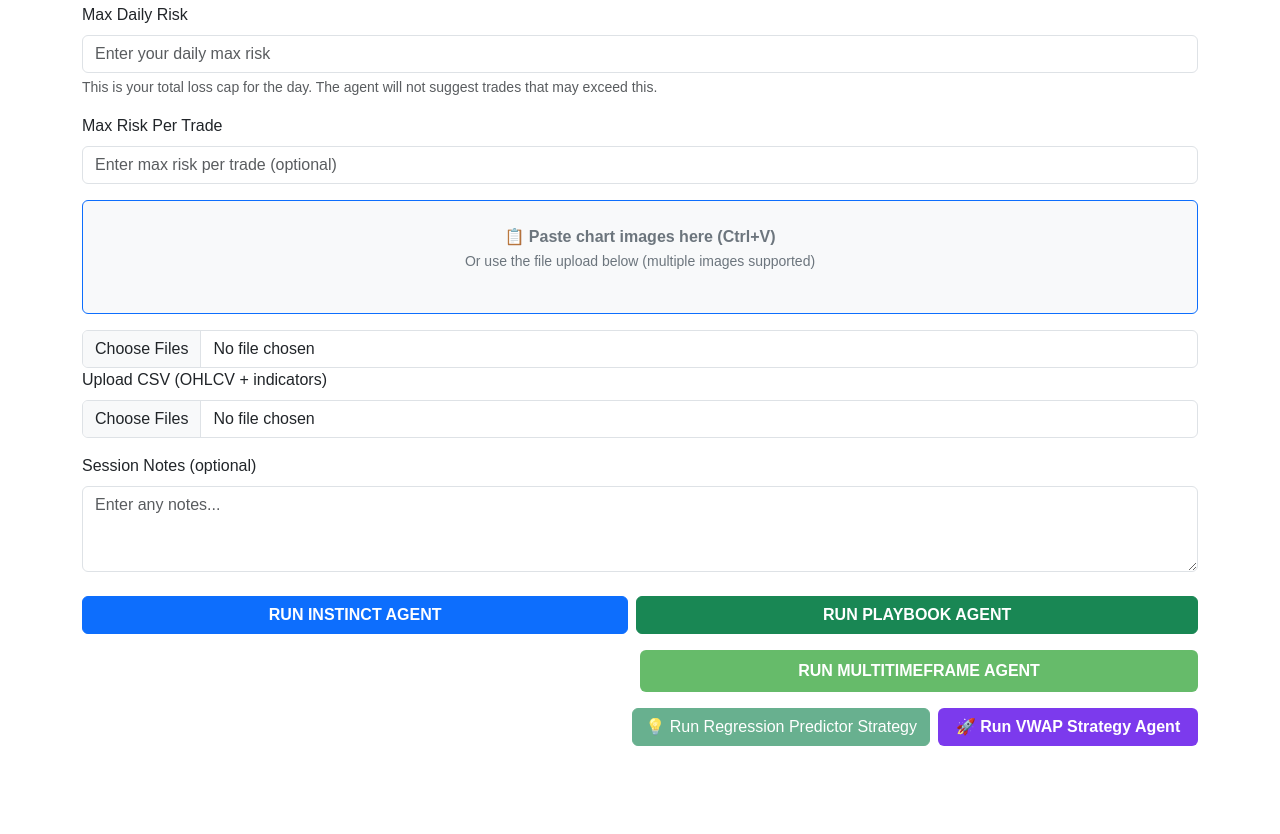
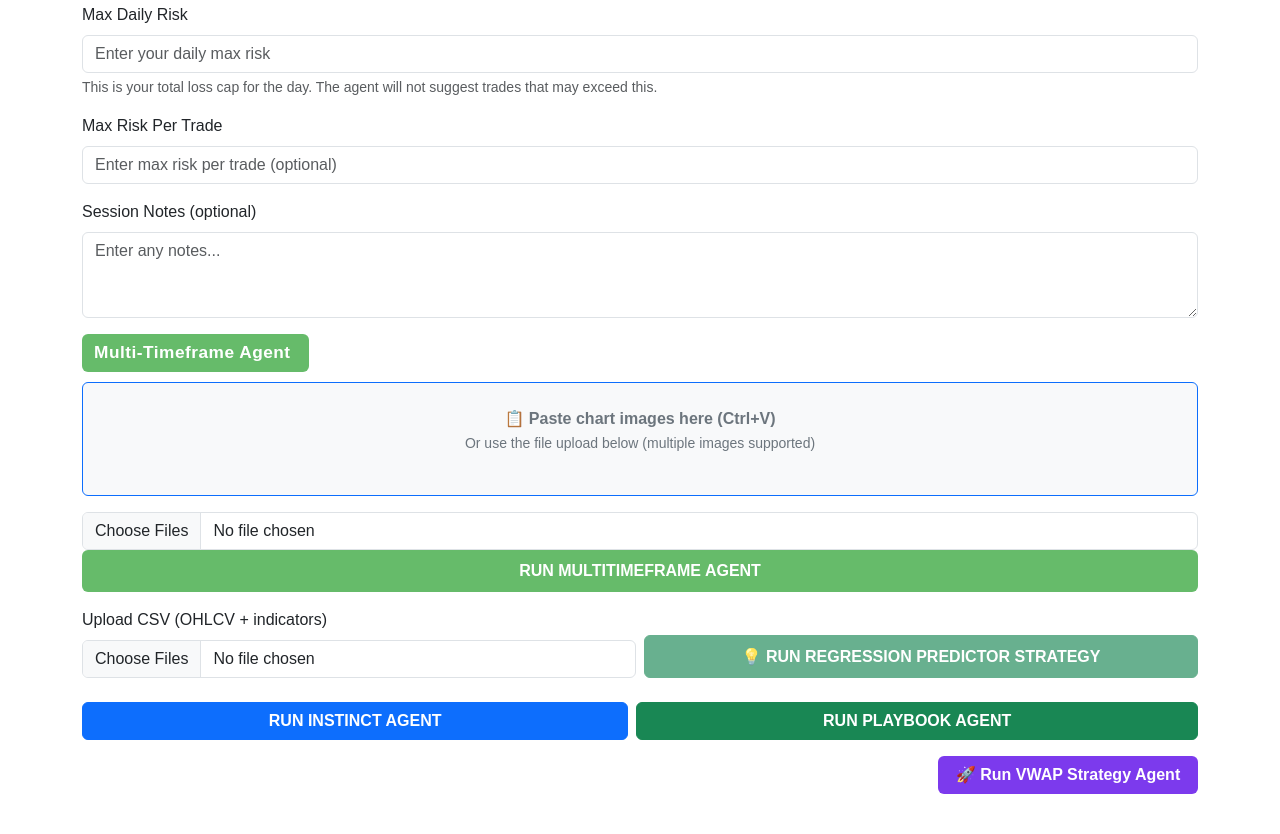
Before and after one commit to OfirItzhaky/intra-algo, a Flask app: page /scalp-agent in a window 1280 px wide. Shown: the part 151-985 px from the top of the page. Before the commit the page ends 897 px from the top, so only its background shows below. Run offline with Flask 3, Linux system fonts and the light colour scheme; parts of the project's set-up code (start-up, migrations or seed data) failed here and were passed over; some libraries are stand-ins or nearby versions.

Commit message:
wip fronend change

```diff
--- a/research_agent/templates/scalp_agent.html
+++ b/research_agent/templates/scalp_agent.html
@@ -93,6 +93,13 @@
             <label for="max_risk_per_trade" class="form-label">Max Risk Per Trade</label>
             <input type="number" step="any" class="form-control" id="max_risk_per_trade" name="max_risk_per_trade" placeholder="Enter max risk per trade (optional)">
           </div>
+          <div class="mb-3">
+            <label for="session_notes" class="form-label">Session Notes (optional)</label>
+            <textarea class="form-control" id="session_notes" name="session_notes" rows="3" placeholder="Enter any notes..."></textarea>
+          </div>
+          <div class="mb-2">
+            <span style="display: inline-block; background: #66bb6a; color: #fff; font-weight: 600; border-radius: 0.375rem; padding: 6px 18px 6px 12px; font-size: 1.08rem; letter-spacing: 0.5px; margin-bottom: 2px;">Multi-Timeframe Agent</span>
+          </div>
           <div id="paste-dropzone" class="border border-primary rounded p-4 mb-3 text-center" tabindex="0" style="background: #f8f9fa; cursor: pointer;">
             <span class="text-secondary">
               <strong>📋 Paste chart images here (Ctrl+V)</strong><br>
@@ -101,9 +108,19 @@
             <div id="multi-image-preview" class="mt-3" style="display: flex; flex-wrap: wrap; gap: 12px; overflow-x: auto;"></div>
           </div>
           <input type="file" class="form-control" id="chart_file" name="chart_file" accept="image/*" multiple style="margin-top: 8px;">
-          <div class="mb-3">
-            <label for="csv_file" class="form-label">Upload CSV (OHLCV + indicators)</label>
-            <input type="file" class="form-control" id="csv_file" name="csv_file" accept=".csv,.txt,.xlsx,.xls" multiple>
+          <button id="run-multitimeframe-agent-btn" class="btn fw-bold text-uppercase mb-3" type="button" style="background-color: #66bb6a; color: #fff; border-radius: 0.375rem; padding: 0.5rem 1.25rem; font-size: 1rem; width: 100%; max-width: none; min-width: 0;">
+            Run MultiTimeframe Agent
+          </button>
+          <div class="mb-3 d-flex flex-row gap-2" style="width: 100%; align-items: end;">
+            <div style="flex: 1;">
+              <label for="csv_file" class="form-label">Upload CSV (OHLCV + indicators)</label>
+              <input type="file" class="form-control" id="csv_file" name="csv_file" accept=".csv,.txt,.xlsx,.xls" multiple>
+            </div>
+            <div style="flex: 1; display: flex; align-items: flex-end;">
+              <button id="run-regression-strategy-btn" type="button" class="btn btn-success fw-bold text-uppercase" style="display:inline-block; width: 100%; min-width: 0; background-color: #198754; color: #fff; border-radius: 0.375rem; padding: 0.5rem 1.25rem; font-size: 1rem;" disabled>
+                <span style="vertical-align: middle;">💡 Run Regression Predictor Strategy</span>
+              </button>
+            </div>
           </div>
           <div id="csv-summary-list" class="mb-2"></div>
           {% if csv_summaries and csv_summaries|length > 0 %}
@@ -122,10 +139,6 @@
               </ul>
             </div>
           {% endif %}
-          <div class="mb-3">
-            <label for="session_notes" class="form-label">Session Notes (optional)</label>
-            <textarea class="form-control" id="session_notes" name="session_notes" rows="3" placeholder="Enter any notes..."></textarea>
-          </div>
           <div class="action-btns-container" style="display: flex; flex-direction: column; gap: 1rem; margin-top: 1.5rem;">
             <div class="d-flex flex-row gap-2" style="width: 100%;">
               <button id="run-instinct-btn" class="btn btn-primary fw-bold text-uppercase flex-fill" type="button" style="min-width: 0;">
@@ -133,12 +146,6 @@
               </button>
               <button id="run-playbook-btn" class="btn btn-success fw-bold text-uppercase flex-fill" type="button" style="min-width: 0;">
                 Run Playbook Agent
-              </button>
-            </div>
-            <div class="d-flex flex-row" style="width: 100%;">
-              <div style="flex: 1;"></div>
-              <button id="run-multitimeframe-agent-btn" class="btn fw-bold text-uppercase" type="button" style="background-color: #66bb6a; color: #fff; border-radius: 0.375rem; padding: 0.5rem 1.25rem; font-size: 1rem; flex: 1; max-width: 50%; min-width: 220px;">
-                Run MultiTimeframe Agent
               </button>
             </div>
           </div>
@@ -695,7 +702,6 @@ document.addEventListener('DOMContentLoaded', function() {
                     html += '</ul>';
                     // --- Regression Predictor Button & CSV Info ---
                     html += `<div id="regression-csv-info" class="mb-2 text-end"></div>`;
-                    html += `<div class="d-flex justify-content-end mb-2"><button id="run-regression-strategy-btn" type="button" class="btn btn-success" style="display:inline-block; min-width:260px;">💡 Run Regression Predictor Strategy</button></div>`;
                     html += `<div id="regression-strategy-result"></div>`;
                 } else {
                     let html = '<div class="alert alert-info">No bias summary returned. Showing raw Gemini insights instead:</div>';
@@ -1014,7 +1020,6 @@ document.addEventListener('DOMContentLoaded', function() {
     regressionSectionDiv.innerHTML = `
       <div id="regression-csv-info" class="mb-2 text-end"></div>
       <div class="d-flex justify-content-end mb-2" style="gap: 0.5rem;">
-        <button id="run-regression-strategy-btn" type="button" class="btn btn-success" style="display:inline-block; min-width:260px;" disabled title="Upload a CSV and run Multi-Timeframe Agent to enable">💡 Run Regression Predictor Strategy</button>
         <button id="run-vwap-strategy-btn" type="button" class="btn" style="display:inline-block; min-width:260px; background-color: #7c3aed; color: #fff; font-weight: 600; border-radius: 0.375rem; transition: background 0.2s;" title="Run VWAP Strategy Agent">🚀 Run VWAP Strategy Agent</button>
       </div>
       <div id="regression-strategy-result"></div>
@@ -1508,25 +1513,14 @@ document.addEventListener('DOMContentLoaded', function() {
         })
         .catch(err => {
           regBtn.disabled = false;
-          regBtn.innerHTML = '💡 Run Regression Predictor Strategy';
+          regBtn.innerHTML = originalBtnHTML;
           regResultDiv.innerHTML = `<div class='alert alert-danger'>Error: ${err}</div>`;
         });
       };
     }
 
-    // Attach regression predictor handler
+    // Attach handlers for regression predictor button
     attachRegressionPredictorHandler();
 
-    // Add placeholder click handler for VWAP button
-    setTimeout(() => {
-      const vwapBtn = document.getElementById('run-vwap-strategy-btn');
-      if (vwapBtn) {
-        vwapBtn.onmouseover = () => vwapBtn.style.backgroundColor = '#5b21b6';
-        vwapBtn.onmouseout = () => vwapBtn.style.backgroundColor = '#7c3aed';
-        vwapBtn.onclick = () => { console.log('VWAP Agent clicked'); };
-      }
-    }, 0);
 });
 </script>
-</body>
-</html>
```
Also changed, not shown: 1 other file.
